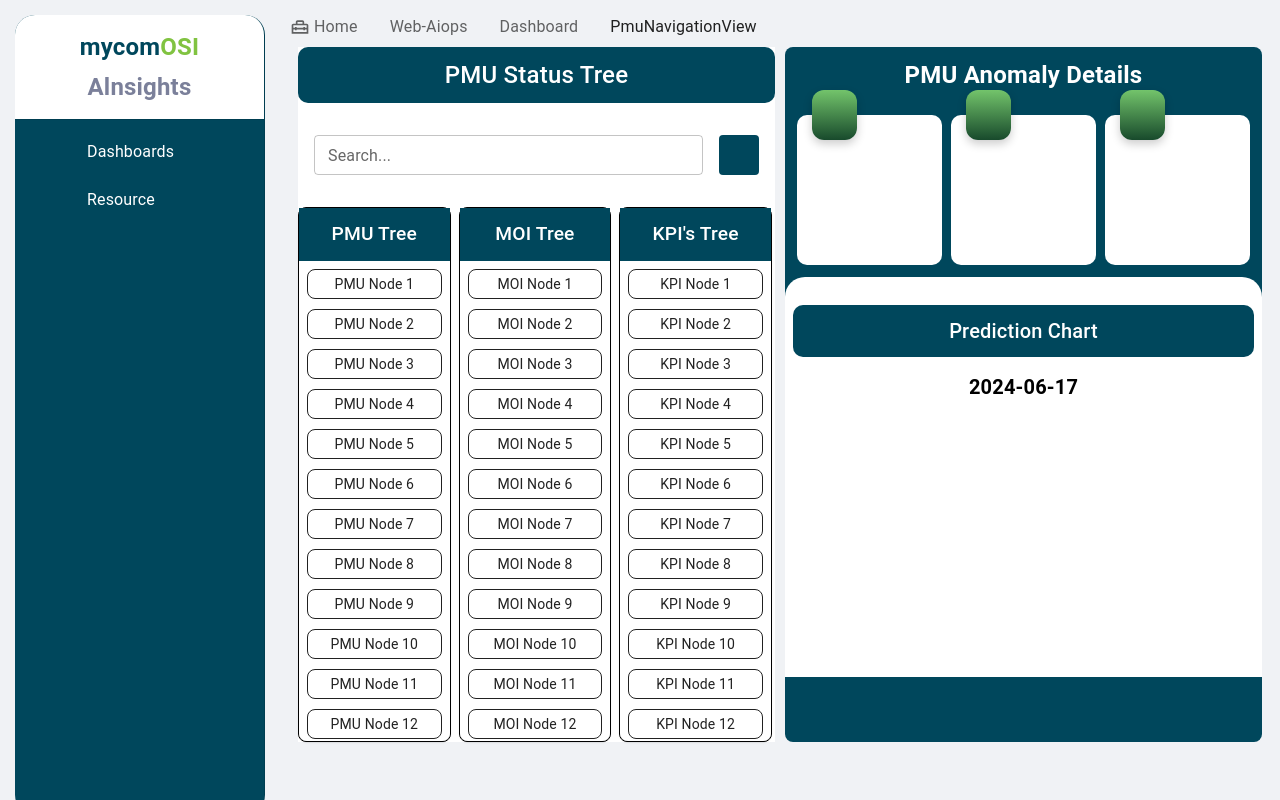
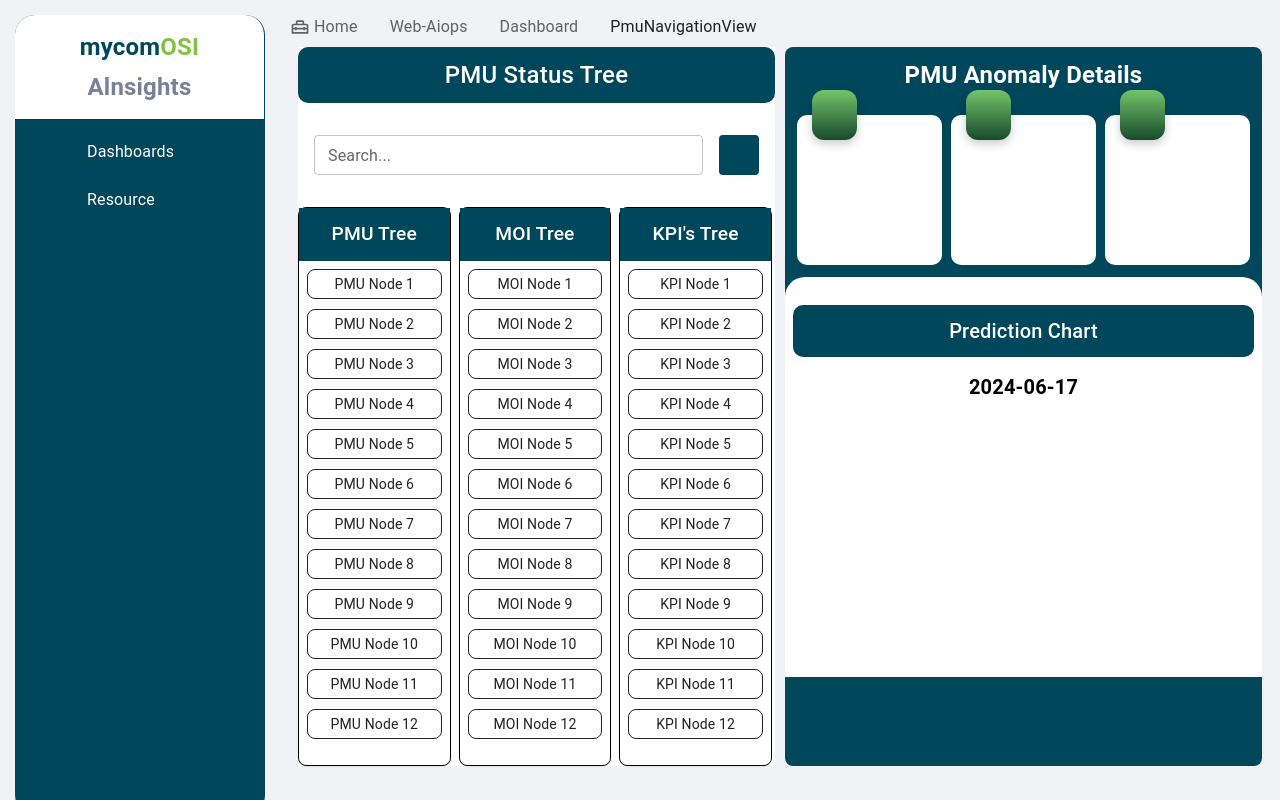
Before and after one commit to mohit-byteRoamer/mycomOSI-admin, a React (Vite) app: page / in a window 1280 px wide. Built offline with nearby package versions, Linux system fonts and the light colour scheme; some icons are missing.

Commit message:
fix loader issue

```diff
--- a/src/components/scrollList/index.tsx
+++ b/src/components/scrollList/index.tsx
@@ -22,8 +22,8 @@
                 debounce(() => {
                     setCurrentPage((prev) => prev + 1)
                 })
-            }else{
-            SetLoader(false)
+            } else {
+                SetLoader(false)
 
             }
         }
@@ -32,8 +32,8 @@
     useEffect(() => {
         if (currentPage > 1) {
             const newData = dummyData.slice(0, currentPage * ITEMS_PER_PAGE);
+            setPaginatedData(newData);
             SetLoader(false)
-            setPaginatedData(newData);
         }
     }, [currentPage]);
 
@@ -51,7 +51,9 @@
                     >
                         {title}
                     </Typography>
+
                 </Box>
+
                 <Box
                     ref={scrollRef}
                     sx={Style.scrollContainer}
@@ -67,10 +69,10 @@
                             </Typography>
                         </Box>
                     ))}
-                    <div className="flex justify-center">
-                        {loader && <CircularProgress size={20} className="!text-primary"/>}
-                    </div>
                 </Box>
+                <div className="flex justify-center h-6">
+                    {loader && <CircularProgress size={20} className="!text-primary" />}
+                </div>
             </Box>
         </Grid>
     )
```
